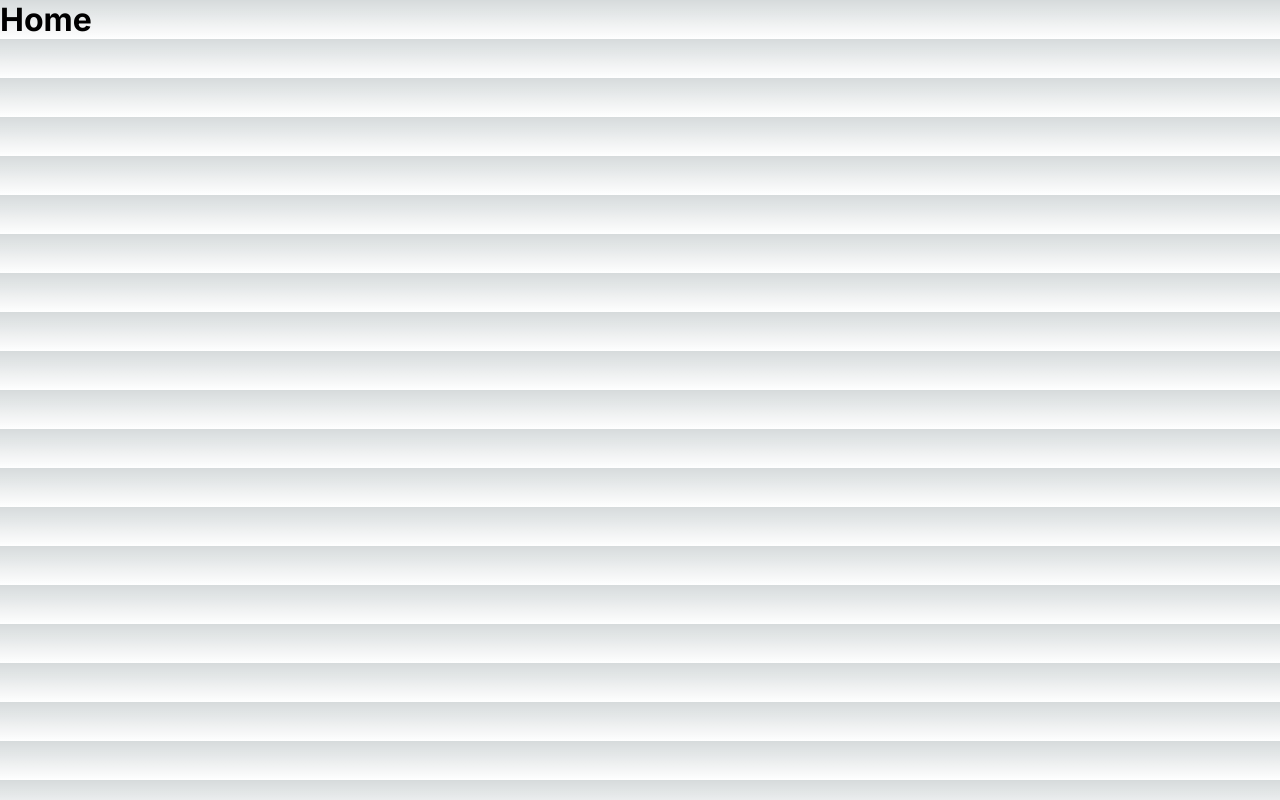
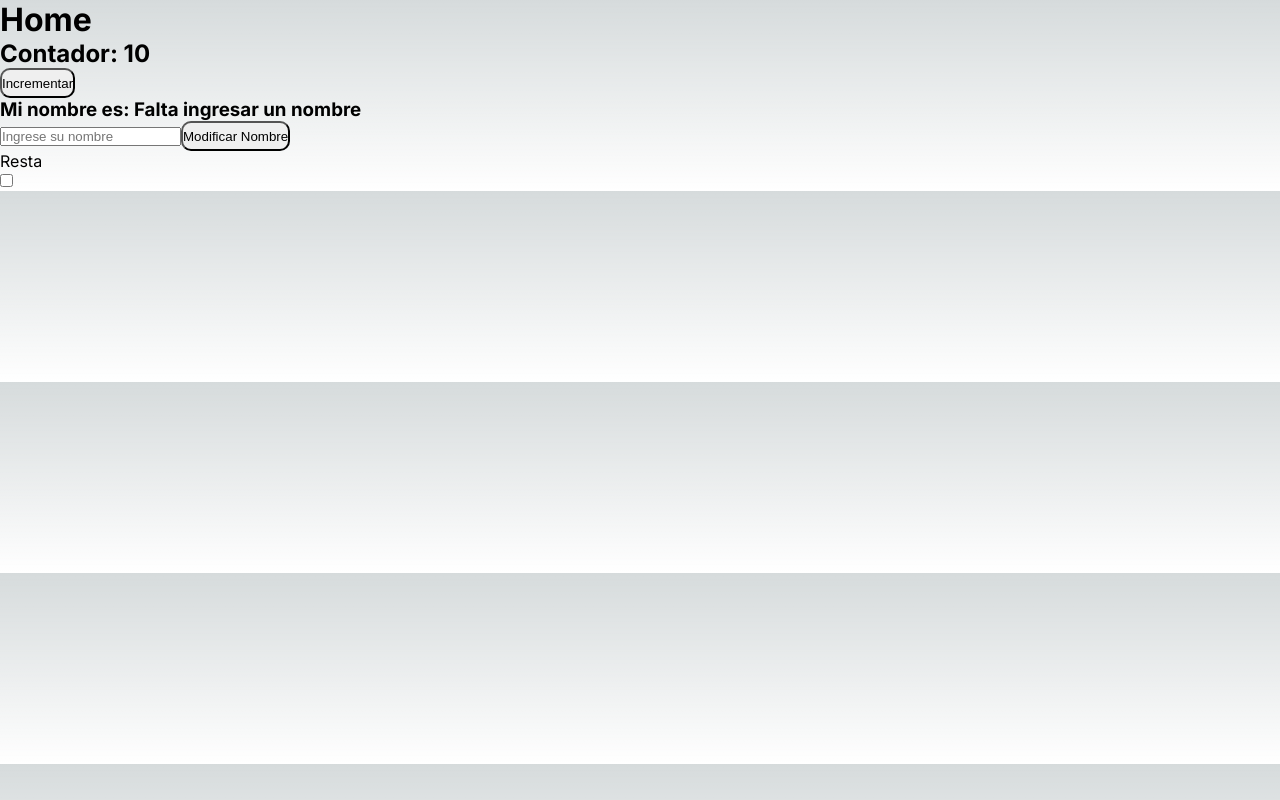
Before and after one commit to Mati-Mar/2024-Ejemplo-Next-App, a Next.js app: page /home in a window 1280 px wide. Built offline with nearby package versions, Linux system fonts and the light colour scheme.

Commit message:
Commit hasta la clase del 13/08
* UseState y UseEffect.
* Se agrega dependencia clsx
* Se aplica estilos al componente Button
* Se crea la página buttonTest dentro de home.
* Se agrega propiedad "state" para cambiar entre distintos estilos para un Button.

```diff
--- a/package.json
+++ b/package.json
@@ -9,9 +9,10 @@
     "lint": "next lint"
   },
   "dependencies": {
+    "clsx": "^2.1.1",
+    "next": "14.2.5",
     "react": "^18",
-    "react-dom": "^18",
-    "next": "14.2.5"
+    "react-dom": "^18"
   },
   "devDependencies": {
     "eslint": "^8",
--- a/src/app/home/page.js
+++ b/src/app/home/page.js
@@ -1,9 +1,57 @@
+"use client"
+import Button from "@/components/Button";
+import CheckBox from "@/components/CheckBox";
 import Title from "@/components/Title"
+import { useEffect, useState } from "react";
 
 export default function home() {
+    let [cuenta, setCuenta] = useState(0);
+    let [nombre, setNombre] = useState("Anonimo");
+    let [isChecked, setChecked] = useState(false);
+
+    useEffect(() => {
+        setCuenta(10);
+        setNombre("Falta ingresar un nombre");
+    },[])
+
+    useEffect(() => {
+        setCuenta(cuenta += 5);
+    }, [nombre])
+
+    useEffect(() => {
+        console.log("Cambie")
+    }, [isChecked])
+
+    function incrementar() {
+        if (isChecked)
+            setCuenta(++cuenta);
+        else
+            setCuenta(--cuenta);
+    }
+
+    function modificarNombre() {
+        let nuevoNombre = document.getElementById("ingresoNombre").value;
+        setNombre(nuevoNombre)
+    }
+
+    function checkState(event) {
+        if (event.target.checked) {
+            setChecked(true);
+        } else
+            setChecked(false);
+    }
+
     return(
         <div>
             <Title titulo="Home"/>
+            <h2>Contador: {cuenta}</h2>
+            <Button onClick={incrementar} text="Incrementar"></Button>
+
+            <h3>Mi nombre es: {nombre}</h3>
+            <input id="ingresoNombre" placeholder="Ingrese su nombre"/>
+            <Button onClick={modificarNombre} text="Modificar Nombre"></Button>
+
+            <CheckBox onChange={e => checkState(e)} id="sumaresta" text={isChecked ? "Suma" : "Resta"}/>
         </div>
     )
 }
--- a/src/components/Button.js
+++ b/src/components/Button.js
@@ -1,10 +1,23 @@
 "use client"
+
+import clsx from "clsx"
+import styles from "@/components/Button.module.css"
 
 //PROPS
 export default function Button(props) {
 
     return(
-        <button onClick={props.onClick}>{props.text}</button>
+        <button className={
+            clsx(
+                {
+                    [styles.button] : true,
+                    [styles.variant_primary]: props.state == "primary",
+                    [styles.variant_secondary]: props.state == "secondary",
+                    [styles.variant_ok]: props.state == "ok",
+
+                }
+            )}
+            onClick={props.onClick}>{props.text}</button>
     )
 }
 
--- /dev/null
+++ b/src/components/Button.module.css
@@ -0,0 +1,16 @@
+.button {
+    border-radius: 10px;
+    height: 30px;
+}
+
+.variant_primary {
+    background-color: aqua;
+}
+
+.variant_secondary {
+    background-color: red;
+}
+
+.variant_ok {
+    background-color: blueviolet;
+}
--- /dev/null
+++ b/src/components/CheckBox.js
@@ -0,0 +1,8 @@
+export default function CheckBox({id, onChange, text}) {
+    return(
+        <>
+            <p>{text}</p>
+            <input id={id} onChange={onChange} type="checkbox"/>
+        </>
+    );
+}
```
Also changed, not shown: src/app/home/buttonTest/page.js (added, +17 -0 lines), 1 other file (tests, documents, lock files or other folders).
